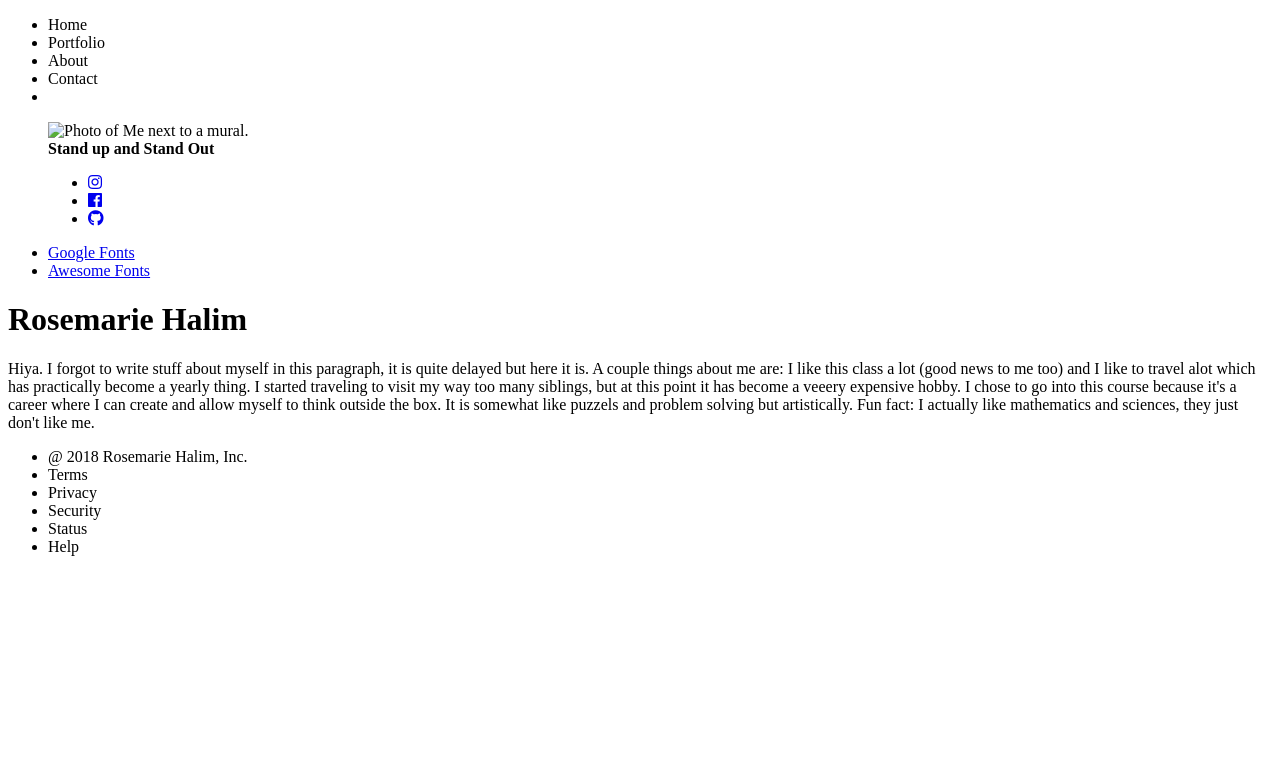
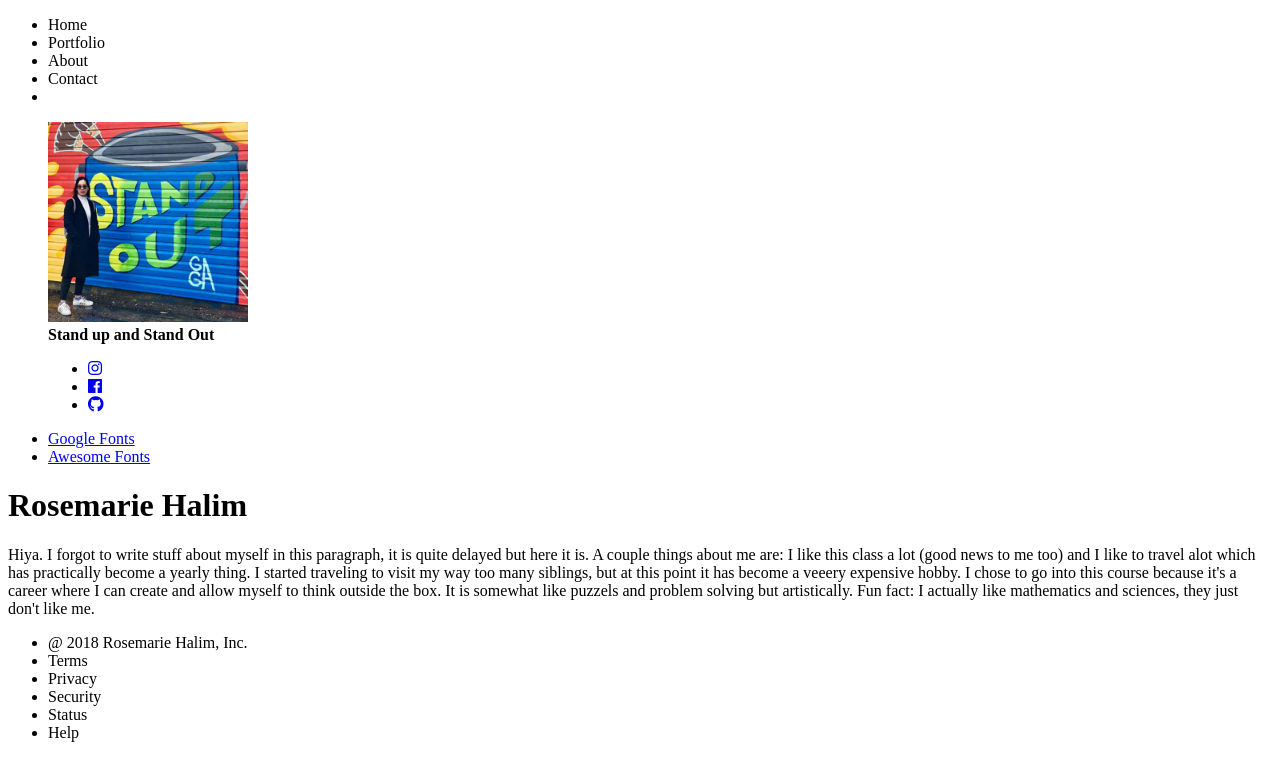
Before and after one commit to RosemarieHalim/My-Site, a Jekyll site: the page built from index.html, in a window 1280 px wide. Shown: the top 781 px of the page. Built offline with Jekyll 4.4.1, drawn with Linux system fonts in a browser that asks for light colours; nearby versions of some CDN libraries.

Commit message:
Update hero.html

```diff
--- a/_includes/hero.html
+++ b/_includes/hero.html
@@ -1,6 +1,6 @@
 <figure>
 
-    <img src="img/rose.jpg" alt="Photo of Me next to a mural." width="200px">
+    <img src="../assets/img/rose.jpg" alt="Photo of Me next to a mural." width="200px">
 
     <figcaption><b>Stand up and Stand Out</b></figcaption>
 
```
